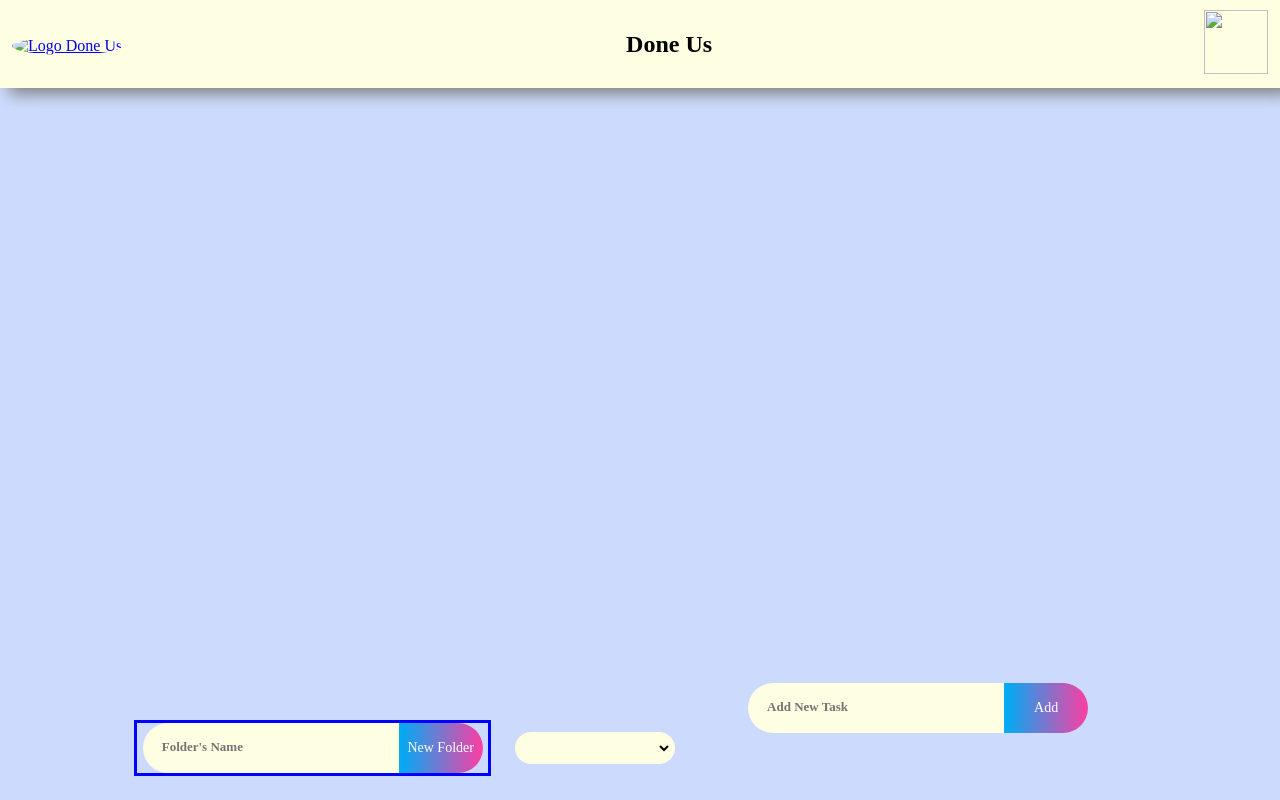
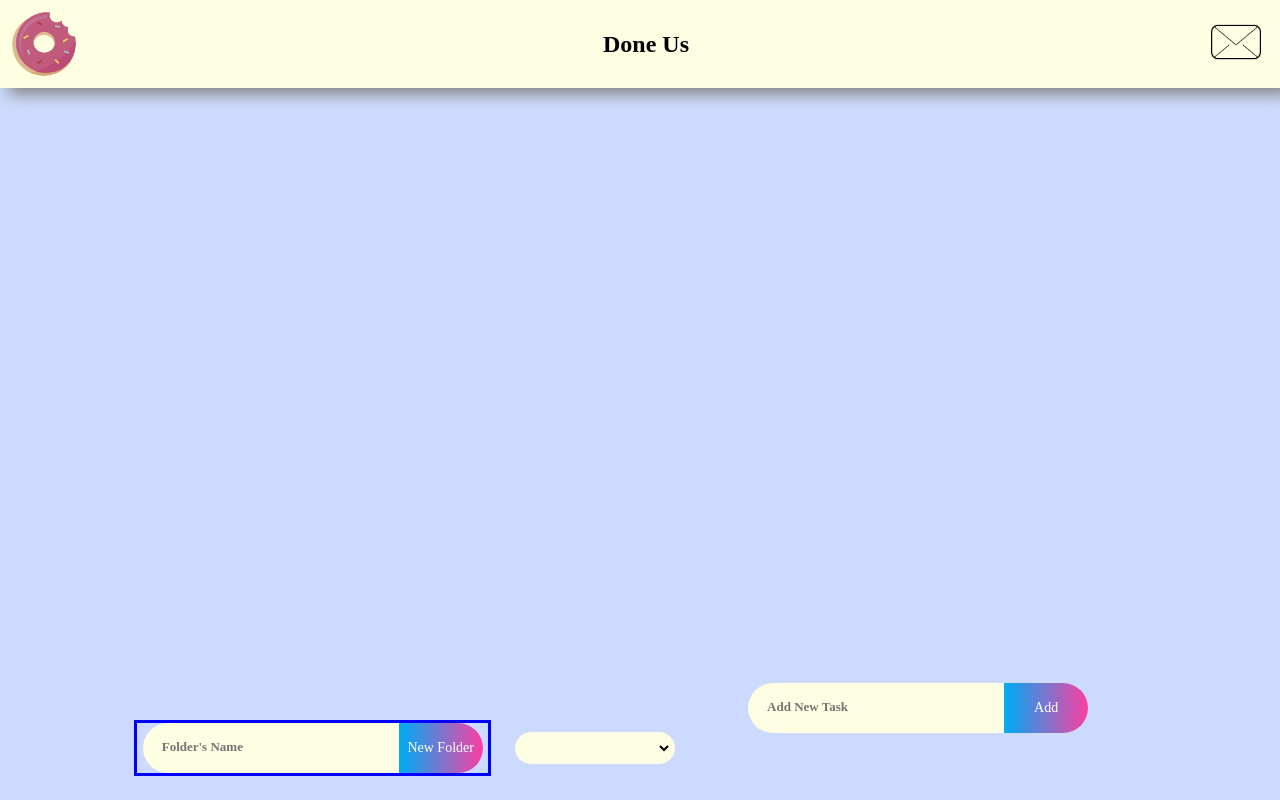
Before and after one commit to techmefr/done-us, a plain HTML site: page index.html in a window 1280 px wide. Drawn offline with Linux system fonts and the light colour scheme; the site is published under a folder, as on GitHub Pages, so addresses that start at the root find nothing.

Commit message:
Update index.html

```diff
--- a/index.html
+++ b/index.html
@@ -11,10 +11,10 @@
 
     <header>
         <nav>
-            <a href="/index.html"><img class="logo" src="/ressources/Image PNG.png" alt="Logo Done Us"></a>
+            <a href="/index.html"><img class="logo" src="./ressources/Image PNG.png" alt="Logo Done Us"></a>
             <h1>Done Us</h1>
             <div class="contact">
-                    <a href="contactUs.html"><img src="/ressources/contactUs.png" alt=""></a>
+                    <a href="contactUs.html"><img src="./ressources/contactUs.png" alt=""></a>
         </nav>
 
     </header>
```
